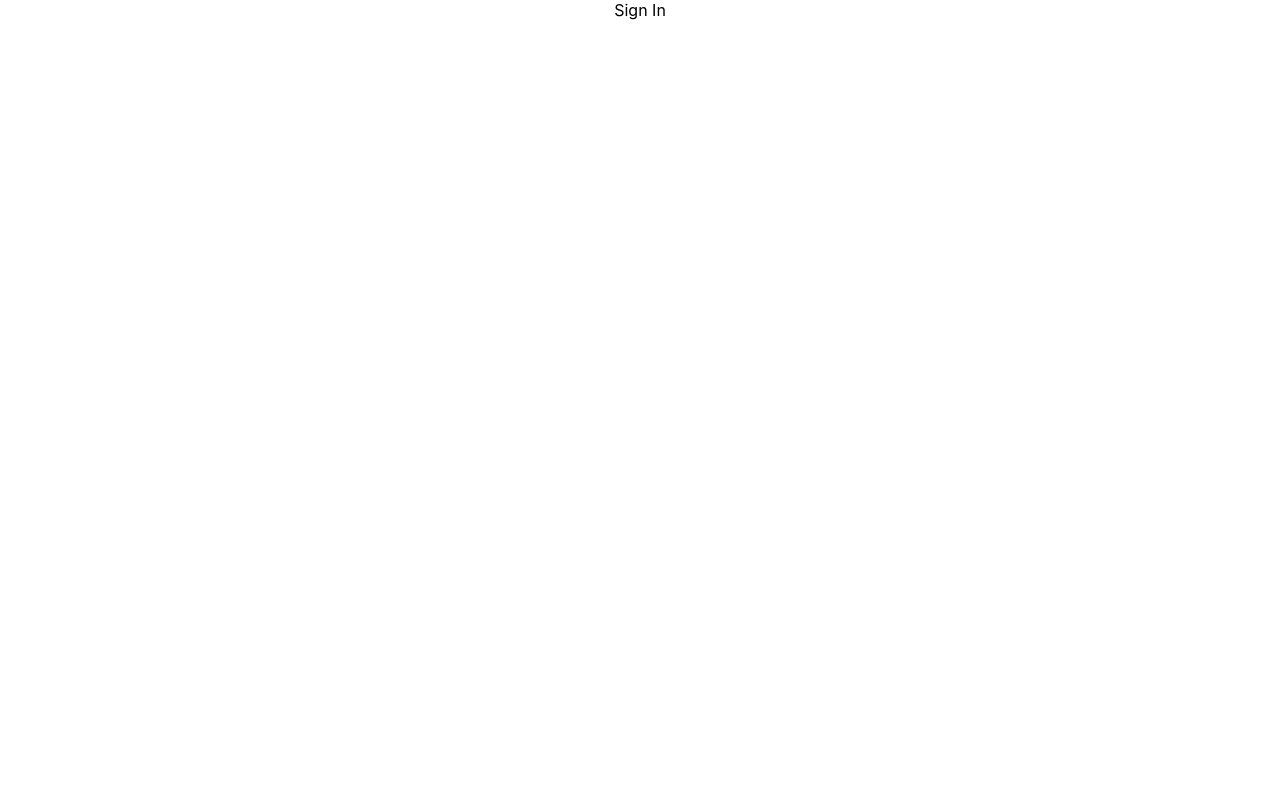
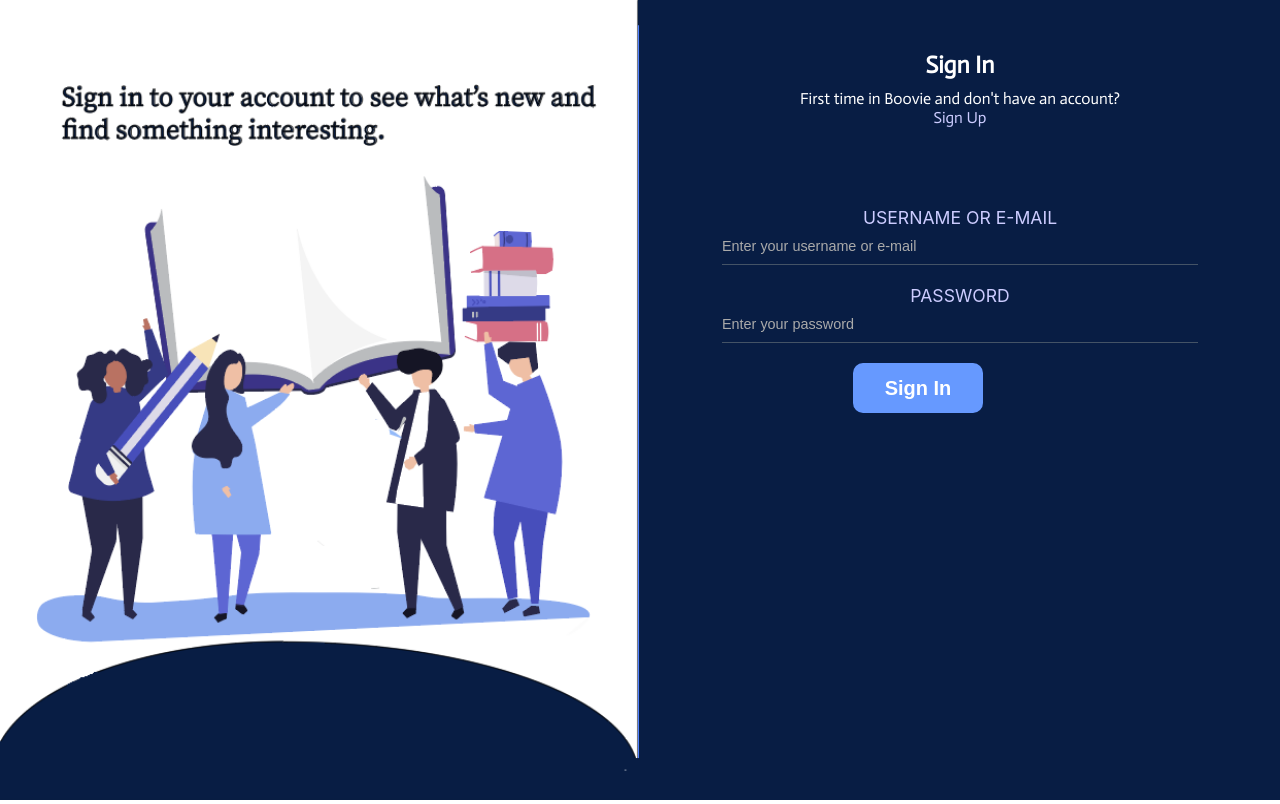
Before and after one commit to LDavti/ProjectBoovie, a React (Create React App) app: page /signin in a window 1280 px wide. Built offline with nearby package versions, Linux system fonts and the light colour scheme; a web font is replaced by a local one.

Commit message:
adding SignIn Component

```diff
--- a/src/App.js
+++ b/src/App.js
@@ -3,6 +3,7 @@
 import Welcome from "./Components/Welcome";
 import SignIn from "./Components/SignIn";
 import SignUp from "./Components/SignUp";
+import MyProfile from "./Components/MyProfile";
 import './App.css';
 
 
@@ -14,6 +15,7 @@
                     <Route path="/" exact component={Welcome}/>
                     <Route path="/signin" component={SignIn}/>
                     <Route path="/signup" component={SignUp}/>
+                    <Route path="/myprofile" component={MyProfile}/>
                     {/*<Route path="/https://termsfeed.com/blog/privacy-policy-mandatory-law/" />*/}
                     {/*<Route path="/feed" component={SignUp}/>*/}
 
--- /dev/null
+++ b/src/Components/MyProfile.js
@@ -0,0 +1,14 @@
+import React, {Component} from 'react';
+import {Link, NavLink} from "react-router-dom";
+
+class MyProfile extends Component{
+    render(){
+        return(
+          <div>
+              <h1>MY PROFILE</h1>
+          </div>
+        );
+    }
+}
+
+export default MyProfile;
--- a/src/Components/SignIn.css
+++ b/src/Components/SignIn.css
@@ -0,0 +1,121 @@
+* {
+    margin: 0;
+    padding: 0;
+    box-sizing: border-box;
+}
+
+.all_signin {
+    display: flex;
+    background-color: #081d44;
+    height: 100vh;
+
+}
+
+.first_img {
+    width: 50%;
+    height: 100%;
+}
+
+.first_img img {
+    width: 100%;
+    height: 100%;
+}
+
+/*End of first_img section*/
+
+.signin_title {
+    flex-direction: column;
+    display: flex;
+    font-family: 'Actor', sans-serif;
+    color: #fff;
+    margin-bottom: 40px;
+    text-align: center;
+    align-items: center;
+    padding: 40px;
+}
+
+.signin_title h2 {
+    margin-bottom: 10px;
+}
+
+.go_to_signup {
+    color: #ccccff;
+    text-decoration: none;
+    font-family: 'Actor', sans-serif;
+}
+
+.go_to_signup:hover {
+    color: #ccccff;
+    text-decoration: none;
+    font-size: 20px;
+}
+
+.signin_form {
+    width: 50%;
+    background-color: #081d44;
+    padding: 10px 40px;
+    /*overflow: auto;*/
+}
+
+.alter {
+    display: flex;
+    flex-direction: column;
+    align-items: center;
+}
+
+/*Form Section*/
+
+.form_all {
+
+}
+
+.signin_form_field {
+    margin-bottom: 20px;
+}
+
+.signin_form_field input :valid {
+    color: #ccccff;
+    background-color: #081d44;
+}
+
+.signin_form_field_label {
+    display: block;
+    text-transform: uppercase;
+    font-size: 1.1em;
+    color: #ccccff;
+}
+
+.signin_form_field_input {
+    width: 85%;
+    background-color: transparent;
+    border: none;
+    color: white;
+    outline: none;
+    border-bottom: 1px solid #445366;
+    font-size: 0.9em;
+    padding-bottom: 10px;
+    margin-top: 10px;
+}
+
+.signin_form_field_input::placeholder {
+    color: #aaa;
+}
+
+.signin_form_field_submit {
+    display: flex;
+    justify-content: center;
+    width: 85%;
+}
+
+.signin_formfield_button {
+    background-color: #6699ff;
+    color: white;
+    border: none;
+    outline: none;
+    border-radius: 10px;
+    font-size: 20px;
+    font-weight: bold;
+    cursor: pointer;
+    width: 130px;
+    height: 50px;
+}
--- a/src/Components/SignIn.js
+++ b/src/Components/SignIn.js
@@ -1,10 +1,83 @@
-import React,{Component} from 'react';
+import React, {Component} from 'react';
 import {Link, NavLink} from "react-router-dom";
+import './SignIn.css';
+import signin from "../signinimages/signin.png"
 
-class SignIn extends Component{
-    render(){
+
+class SignIn extends Component {
+    constructor() {
+        super();
+        this.state = {
+            username: "",
+            email: "",
+            password: "",
+        };
+    }
+
+    handleChange = (e) => {
+        const target = e.target;
+        let value = target.type === 'checkbox' ? target.checked : target.value;
+        let name = target.name;
+
+        this.setState({
+            [name]: value
+        });
+    };
+
+    handleSubmit = (e) => {
+        e.preventDefault();
+    };
+
+    render() {
         return (
-          <div>Sign In</div>
+            <div className="all_signin">
+                <div className="first_img">
+                    <img src={signin} alt="signinimgpng"/>
+                </div>
+                <div className="signin_form">
+                    <div className="signin_all">
+                        <div className="signin_title">
+                            <h2 className="signin_heading">
+                                Sign In
+                            </h2>
+                            <div className="alter">
+                                First time in Boovie and don't have an account?
+                                <Link to="/signup" className="go_to_signup">
+                                    <span>Sign Up</span>
+                                </Link>
+                            </div>
+                        </div>
+                        <div className="form_all_signin">
+                            <form className="signin_form_fields" onSumbit={this.handleSubmit}>
+                                <div className="signin_form_field">
+                                    <label className="signin_form_field_label" htmlFor="Username">
+                                        Username or e-mail
+                                    </label>
+                                    <input type="text" name="username"
+                                           className="signin_form_field_input"
+                                           placeholder="Enter your username or e-mail"
+                                           value={this.state.username}
+                                           onChange={this.handleChange}/>
+                                </div>
+                                <div className="signin_form_field">
+                                    <label className="signin_form_field_label" htmlFor="Password">
+                                        Password
+                                    </label>
+                                    <input type="password" className="signin_form_field_input"
+                                           placeholder="Enter your password" name="password"
+                                           value={this.state.password}
+                                           onChange={this.handleChange}/>
+                                </div>
+                                <div className="signin_form_field_submit">
+                                    <Link to="/myprofile" className="go_to_myprofile">
+                                        <button className="signin_formfield_button">Sign In</button>
+                                    </Link>
+                                </div>
+                            </form>
+                        </div>
+                    </div>
+                </div>
+            </div>
         );
     }
 }
--- a/src/Components/SignUp.css
+++ b/src/Components/SignUp.css
@@ -65,9 +65,9 @@
 
 /*Form Section*/
 
-.form_all {
+/*.form_all {*/
 
-}
+/*}*/
 
 .form_field {
     margin-bottom:  10px;
@@ -134,9 +134,12 @@
     color: white;
     border: none;
     outline: none;
-    border-radius: 25px;
-    padding: 15px 70px;
-    font-size: 0.9em;
+    border-radius: 10px;
+    font-size: 20px;
+    font-weight: bold;
+    cursor: pointer;
+    width: 130px;
+    height: 50px;
 }
 
 .checkbox_label {
```
Also changed, not shown: src/Components/MyProfile.css (added), src/signinimages/signin.png (added).
